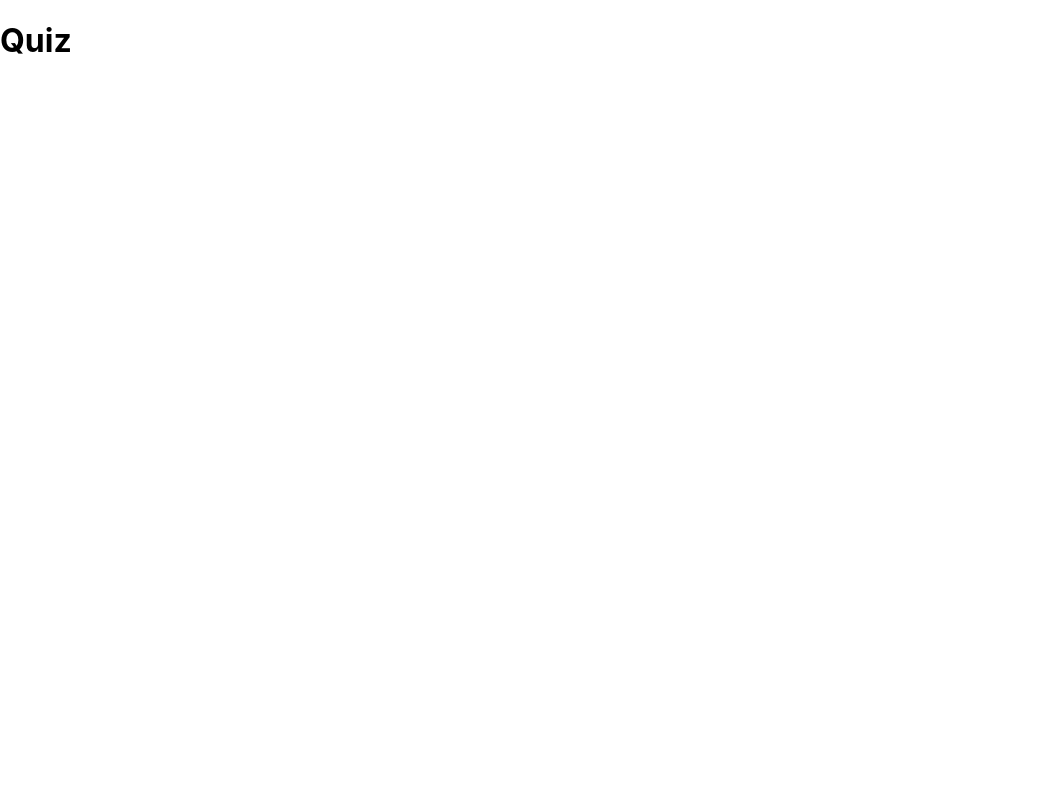
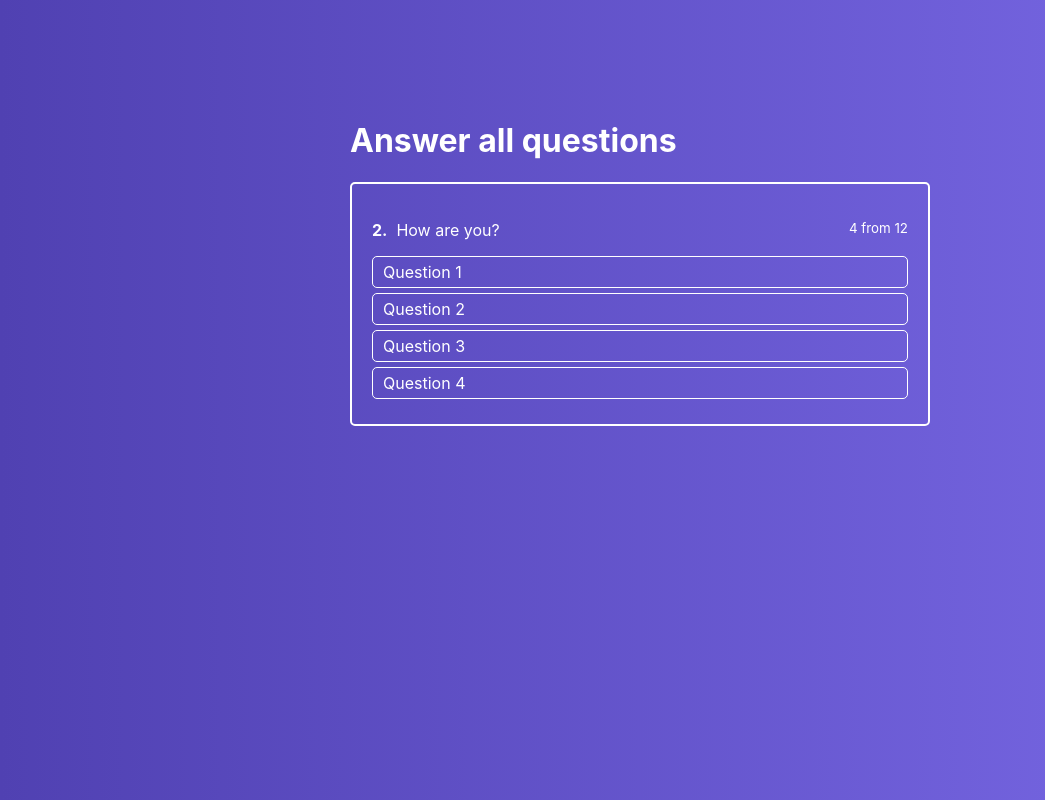
Before and after one commit to Dmitry567/React-Project, a React (Create React App) app: page / in a window 1280 px wide. Shown: the whole page, without its empty margins (0-1045 px from the left). Built offline with nearby package versions, Linux system fonts and the light colour scheme.

Commit message:
Add new folders and files

```diff
--- /dev/null
+++ b/src/components/ActiveQuiz/ActiveQuiz.js
@@ -0,0 +1,22 @@
+import React from 'react';
+import classes from './ActiveQuiz.module.css';
+import AnswersList from "./AnswersList/AnswersList";
+
+const ActiveQuiz = props => (
+   <div className={classes.ActiveQuiz}>
+      <p className={classes.Question}>
+          <span>
+             <strong>2.</strong>&nbsp;
+               How are you?
+          </span>
+
+          <small>4 from 12</small>
+      </p>
+
+       <AnswersList
+           answers={props.answers}
+       />
+   </div>
+)
+
+export default ActiveQuiz
--- /dev/null
+++ b/src/components/ActiveQuiz/ActiveQuiz.module.css
@@ -0,0 +1,13 @@
+.ActiveQuiz {
+    padding: 20px;
+    color: #fff;
+    border: 2px solid #fff;
+    border-radius: 5px;
+    margin: 0 10px;
+    box-sizing: border-box;
+}
+
+.Question {
+    display: flex;
+    justify-content: space-between;
+}
--- /dev/null
+++ b/src/components/ActiveQuiz/AnswersList/AnswerItem/AnswerItem.js
@@ -0,0 +1,15 @@
+import React from 'react';
+import classes from './AnswerItem.module.css';
+
+
+const AnswerItem = props => {
+   return (
+     <li
+         className={classes.AnswerItem}
+     >
+         { props.answer.text }
+     </li>
+   )
+}
+
+export default AnswerItem
--- /dev/null
+++ b/src/components/ActiveQuiz/AnswersList/AnswerItem/AnswerItem.module.css
@@ -0,0 +1,12 @@
+.AnswerItem {
+    border: 1px solid #fff;
+    border-radius: 5px;
+    padding: 5px 10px;
+    margin-bottom: 5px;
+    cursor: pointer;
+}
+
+.AnswerItem:hover {
+    background: rgba(255, 255, 255, .2);
+    transition: backgound .3s ease-in-out;
+}
--- /dev/null
+++ b/src/components/ActiveQuiz/AnswersList/AnswersList.js
@@ -0,0 +1,18 @@
+import React from 'react';
+import classes from './AnswersList.module.css';
+import AnswerItem from "./AnswerItem/AnswerItem";
+
+const AnswersList = props => (
+   <ul className={classes.AnswersList}>
+       { props.answers.map((answer, index) => {
+          return (
+            <AnswerItem
+                key={index}
+               answer={answer}
+            />
+          )
+       }) }
+   </ul>
+)
+
+export default AnswersList
--- /dev/null
+++ b/src/components/ActiveQuiz/AnswersList/AnswersList.module.css
@@ -0,0 +1,5 @@
+.AnswersList {
+    list-style: none;
+    margin: 0;
+    padding: 0;
+}
--- a/src/containers/Quiz/Quiz.js
+++ b/src/containers/Quiz/Quiz.js
@@ -1,11 +1,31 @@
 import React, {Component} from 'react';
 import classes from './Quiz.module.css';
+import ActiveQuiz from "../../components/ActiveQuiz/ActiveQuiz";
 
 class Quiz extends Component {
+    state = {
+       quiz: [
+           {
+              answers: [
+                  {text: 'Question 1'},
+                  {text: 'Question 2'},
+                  {text: 'Question 3'},
+                  {text: 'Question 4'},
+              ]
+           }
+       ]
+    }
     render() {
         return (
             <div className={classes.Quiz}>
-                <h1>Quiz</h1>
+                <div className={classes.QuizWrapper}>
+                    <h1>Answer all questions</h1>
+
+
+                   <ActiveQuiz
+                      answers={this.state.quiz[0].answers}
+                   />
+                </div>
             </div>
         )
     }
--- a/src/containers/Quiz/Quiz.module.css
+++ b/src/containers/Quiz/Quiz.module.css
@@ -1,3 +1,17 @@
 .Quiz {
+    display: flex;
+    justify-content: center;
+    padding-top: 100px;
+    flex-grow: 1;
+    width: 100%;
+    background: linear-gradient(90deg, #5041b2 0%, #7969e6 100%);
+}
 
+.Quiz h1 {
+    color: #fff;
+    margin-left: 10px;
 }
+
+.QuizWrapper {
+    width: 600px;
+}
```
